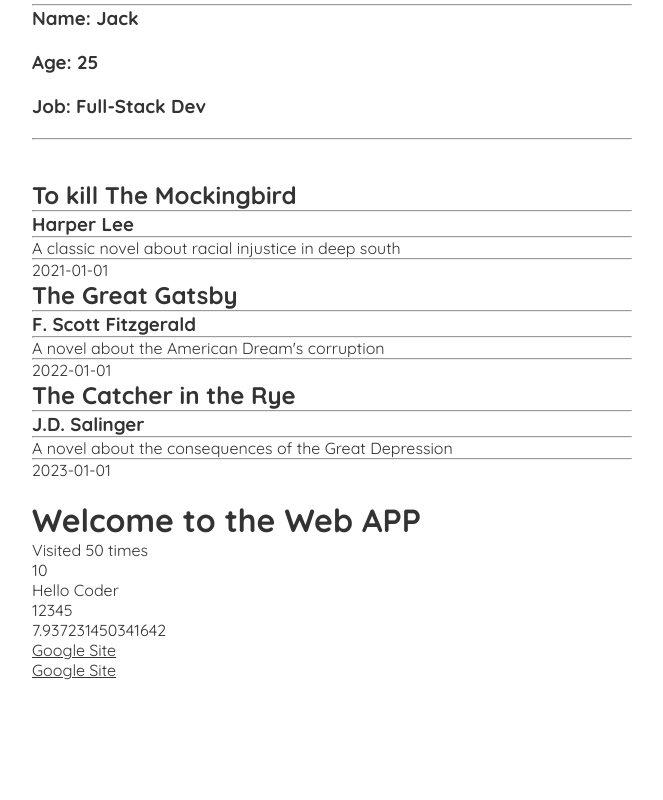
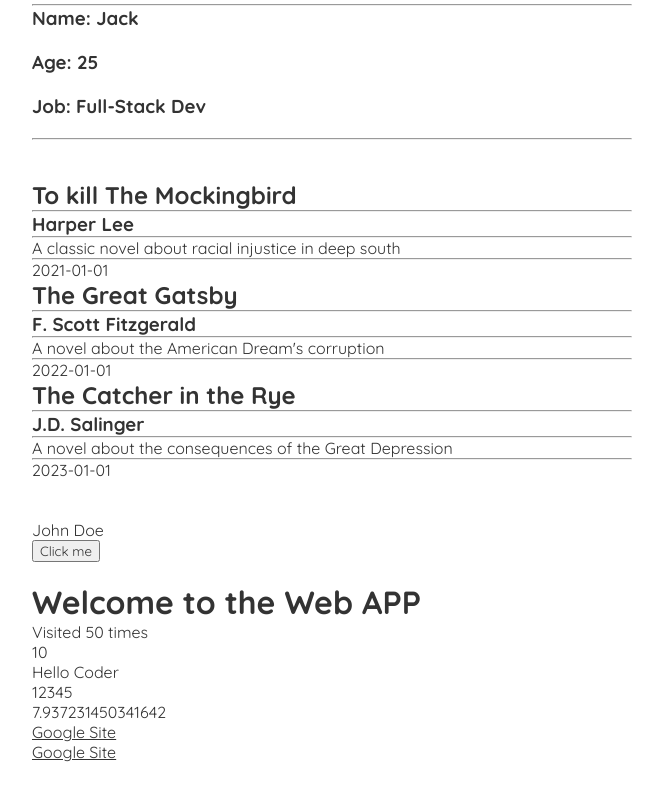
Before and after one commit to elyse502/Practices, a React (Create React App) app in the folder nodeJs/react/my_webapp/: page / in a window 1280 px wide. Shown: the part 443-1243 px from the top of the page, without its empty margins (308-971 px from the left). Before the commit the page ends 1183 px from the top, so only its background shows below. Built offline with nearby package versions, Linux system fonts and the light colour scheme.

Commit message:
Add all about React UseState Hook

```diff
--- a/nodeJs/react/my_webapp/src/Home.js
+++ b/nodeJs/react/my_webapp/src/Home.js
@@ -1,5 +1,16 @@
 // import './Card.css';
+import { useState } from 'react';
 const Home = () => {
+
+    // let name = "John Doe";
+    const [name, setName] = useState("John Doe");
+
+    const handleClick = () => {
+        // name = "Jane Doe";
+        // console.log(name);
+        setName("Jane Doe");
+    }
+
     return (
         <div className="Home">
             <h2> Homepage</h2><br />
@@ -8,10 +19,15 @@ const Home = () => {
             <Example name="Emily" age="22" job="Back-End Dev"/>
             <Example name="Jack" age="25" job="Full-Stack Dev"/><br /><br />
 
+
             <Library Title="To kill The Mockingbird"
             Author="Harper Lee" Description="A classic novel about racial injustice in deep south" Date="2021-01-01" />
             <Library Title="The Great Gatsby" Author="F. Scott Fitzgerald" Description="A novel about the American Dream's corruption" Date="2022-01-01" />
-            <Library Title="The Catcher in the Rye" Author="J.D. Salinger" Description="A novel about the consequences of the Great Depression" Date="2023-01-01" />
+            <Library Title="The Catcher in the Rye" Author="J.D. Salinger" Description="A novel about the consequences of the Great Depression" Date="2023-01-01" /><br /><br />
+
+
+            <p>{name}</p>
+            <button onClick={handleClick}>Click me</button>
         </div>
      );
 }
```
